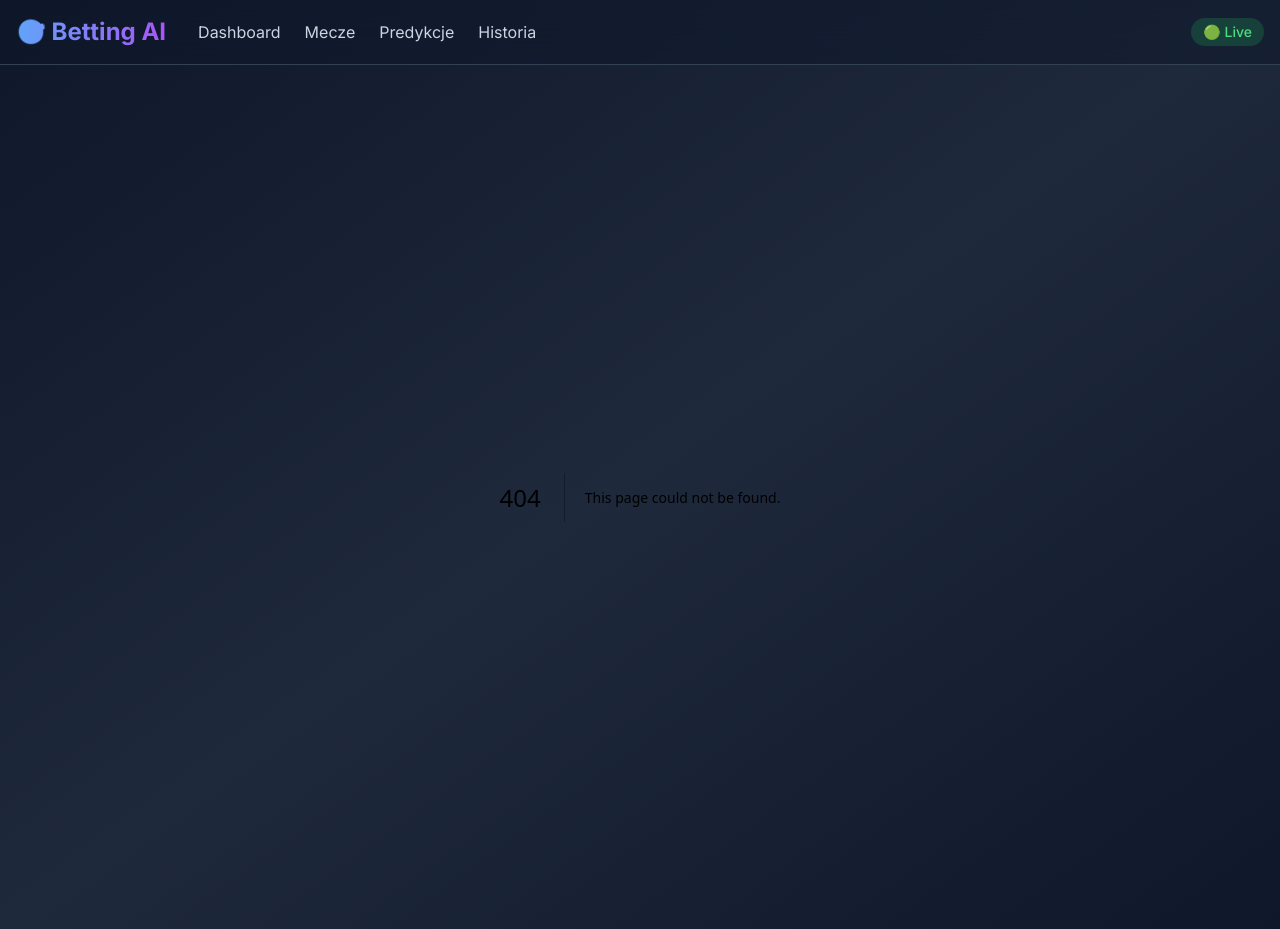
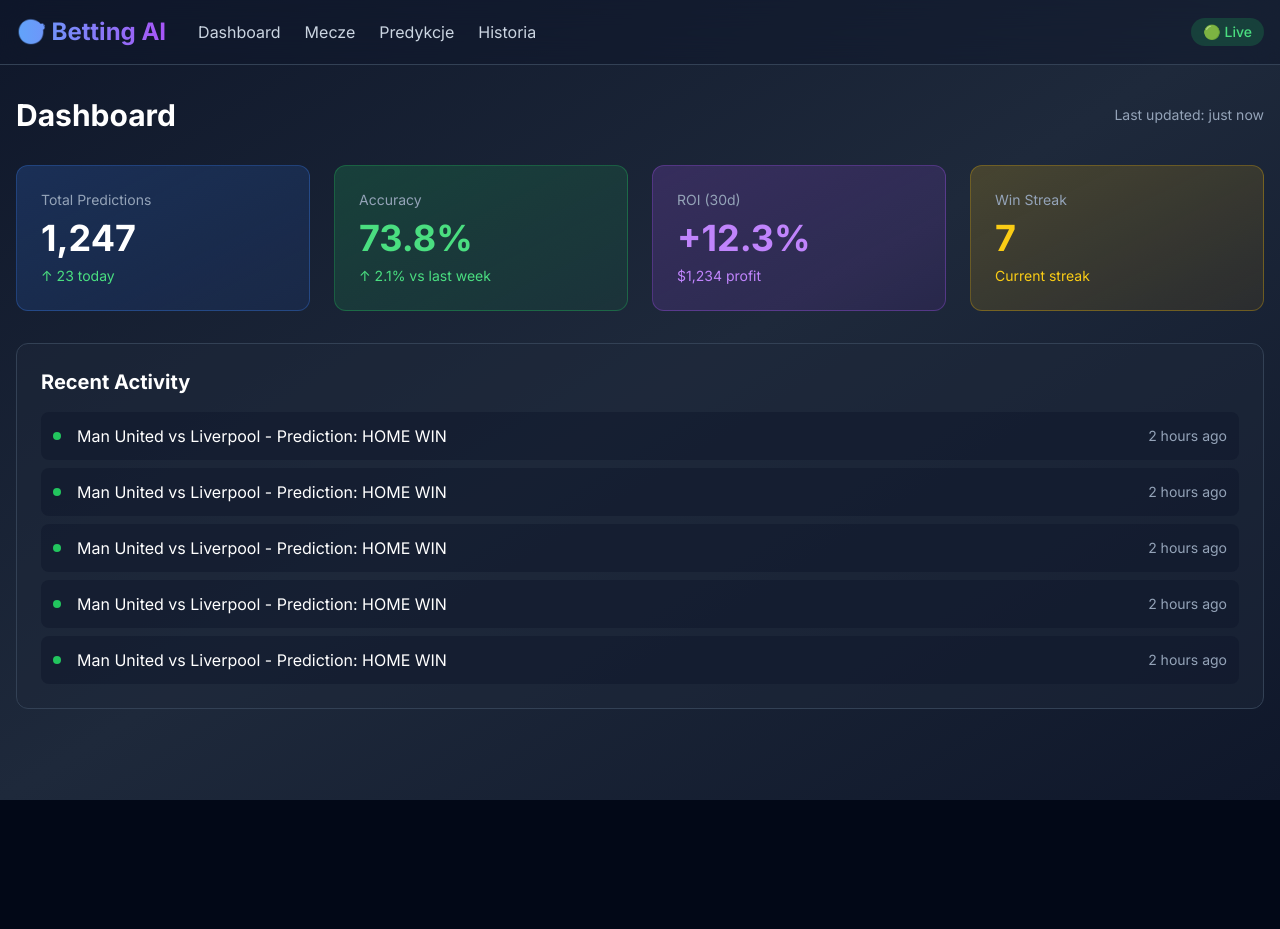
Before and after one commit to xMaksymilianxx/betting-ai-platform, a Next.js app: page /dashboard in a window 1280 px wide. Before the commit this address had no page. After the commit the page ends 800 px from the top, so only its background shows below. Built offline with nearby package versions, Linux system fonts and the light colour scheme.

Commit message:
Create page.tsx

```diff
--- /dev/null
+++ b/app/dashboard/page.tsx
@@ -0,0 +1,51 @@
+export default function DashboardPage() {
+  return (
+    <div className="space-y-8">
+      <div className="flex items-center justify-between">
+        <h1 className="text-3xl font-bold text-white">Dashboard</h1>
+        <span className="text-sm text-slate-400">Last updated: just now</span>
+      </div>
+
+      <div className="grid grid-cols-1 md:grid-cols-4 gap-6">
+        <div className="bg-gradient-to-br from-blue-500/20 to-blue-600/10 rounded-xl p-6 border border-blue-500/30">
+          <p className="text-slate-400 text-sm mb-2">Total Predictions</p>
+          <p className="text-4xl font-bold text-white">1,247</p>
+          <p className="text-green-400 text-sm mt-2">↑ 23 today</p>
+        </div>
+
+        <div className="bg-gradient-to-br from-green-500/20 to-green-600/10 rounded-xl p-6 border border-green-500/30">
+          <p className="text-slate-400 text-sm mb-2">Accuracy</p>
+          <p className="text-4xl font-bold text-green-400">73.8%</p>
+          <p className="text-green-400 text-sm mt-2">↑ 2.1% vs last week</p>
+        </div>
+
+        <div className="bg-gradient-to-br from-purple-500/20 to-purple-600/10 rounded-xl p-6 border border-purple-500/30">
+          <p className="text-slate-400 text-sm mb-2">ROI (30d)</p>
+          <p className="text-4xl font-bold text-purple-400">+12.3%</p>
+          <p className="text-purple-400 text-sm mt-2">$1,234 profit</p>
+        </div>
+
+        <div className="bg-gradient-to-br from-yellow-500/20 to-yellow-600/10 rounded-xl p-6 border border-yellow-500/30">
+          <p className="text-slate-400 text-sm mb-2">Win Streak</p>
+          <p className="text-4xl font-bold text-yellow-400">7</p>
+          <p className="text-yellow-400 text-sm mt-2">Current streak</p>
+        </div>
+      </div>
+
+      <div className="bg-slate-800/50 rounded-xl p-6 border border-slate-700">
+        <h3 className="text-xl font-bold text-white mb-4">Recent Activity</h3>
+        <div className="space-y-2">
+          {[1, 2, 3, 4, 5].map((i) => (
+            <div key={i} className="flex items-center justify-between p-3 bg-slate-900/50 rounded-lg">
+              <div className="flex items-center space-x-4">
+                <span className="w-2 h-2 bg-green-500 rounded-full"></span>
+                <span className="text-white">Man United vs Liverpool - Prediction: HOME WIN</span>
+              </div>
+              <span className="text-slate-400 text-sm">2 hours ago</span>
+            </div>
+          ))}
+        </div>
+      </div>
+    </div>
+  );
+}
```
